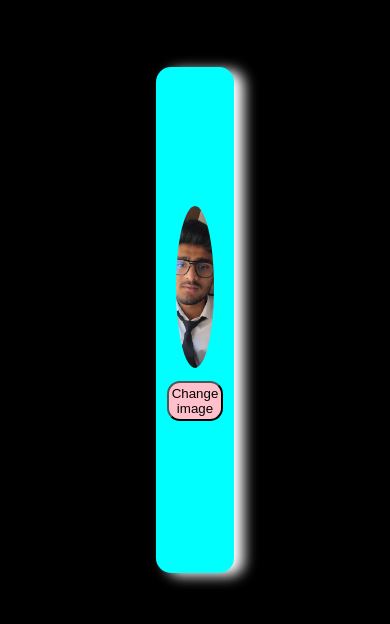
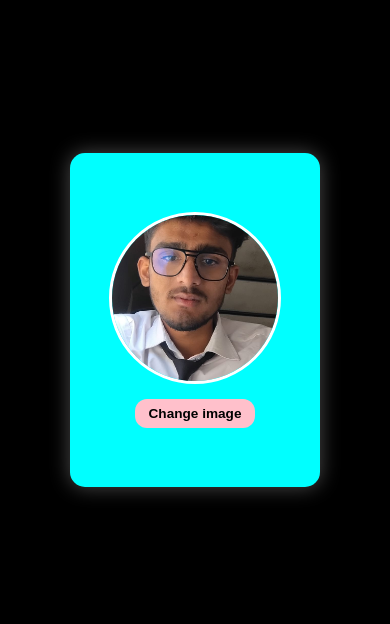
Before and after one commit to Code-withAnsh/photo-gallery, a plain HTML site: page index.html in a window 390 px wide. Shown: the part 102-726 px from the top of the page. Drawn offline with Linux system fonts and the light colour scheme.

Commit message:
Update index.html

```diff
--- a/index.html
+++ b/index.html
@@ -3,13 +3,7 @@
 <head>
   <meta charset="UTF-8">
   <meta name="viewport" content="width=device-width, initial-scale=1.0">
-    <title>Document</title>
-</head>
-<body>
-    <div id="card">
-        <img src="IMG-20250318-WA0014.jpg" id="image">
-<button id="btn">Change image</button>
-    </div>
+  <title>Responsive Card</title>
   <style>
     * {
       margin: 0;
@@ -30,60 +24,112 @@
       justify-content: center;
       align-items: center;
     }
-        #card{
-            height: 60%;
-            width: 20%;
+
+    #card {
       background-color: aqua;
+      border-radius: 15px;
       display: flex;
       flex-direction: column;
-            border-radius: 15px;
       justify-content: center;
       align-items: center;
-            box-shadow: 10px 3px 13px white;
+      box-shadow: 0 0 20px rgba(255, 255, 255, 0.3);
+      padding: 20px;
+      width: 90%;
+      max-width: 320px;
+      aspect-ratio: 3 / 4; /* maintains perfect proportion */
     }
-        #card img{
+
+    #card img {
       border-radius: 50%;
-            height: 32%;
-            width: 49%;
+      width: 60%;
+      height: auto;
       object-fit: cover;
+      max-width: 180px;
+      aspect-ratio: 1 / 1;
+      margin-bottom: 15px;
+      border: 3px solid white;
+    }
 
+    #card button {
+      border-radius: 12px;
+      padding: 10px 20px;
+      background-color: pink;
+      font-weight: bold;
+      border: none;
+      cursor: pointer;
+      transition: 0.3s;
     }
-        #card button{
-            margin: 13px;
-            border-radius: 13px;
-            padding: 3px;
-            background-color: pink;
+
+    #card button:hover {
+      transform: scale(1.05);
+    }
+
+    /* 🔹 Responsive Adjustments */
+    @media (max-width: 768px) {
+      #card {
+        width: 80%;
+        max-width: 280px;
+        padding: 15px;
+      }
+
+      #card img {
+        width: 70%;
+      }
+
+      #card button {
+        padding: 8px 16px;
+        font-size: 0.9rem;
+      }
+    }
+
+    @media (max-width: 480px) {
+      #card {
+        width: 90%;
+        max-width: 250px;
+        padding: 10px;
+      }
+
+      #card img {
+        width: 75%;
+      }
+
+      #card button {
+        padding: 7px 14px;
+        font-size: 0.85rem;
+      }
     }
   </style>
+</head>
+<body>
+  <div id="card">
+    <img src="IMG-20250318-WA0014.jpg" id="image">
+    <button id="btn">Change image</button>
+  </div>
+
   <script>
-        let btn = document.querySelector('#btn')
-        let img = document.querySelector('#image')
-        let flag =0
-        btn.addEventListener('click',function(){
-            if(flag==0){
-          image.src = 'IMG_20231230_194447.jpg'
-          btn.style.backgroundColor = 'brown'
-          flag =1;
-            }else if(flag==1){
-            image.src = 'IMG-20250318-WA0014.jpg'
-          btn.style.backgroundColor = 'purple'
+    let btn = document.querySelector('#btn');
+    let image = document.querySelector('#image');
+    let flag = 0;
 
-            flag=2
-            }else if(flag==2){
-                image.src = 'Screenshot_2025-02-27-20-53-57-60_965bbf4d18d205f782c6b8409c5773a4.jpg'
-          btn.style.backgroundColor = 'yellow'
-
-                flag=3;
-            }else{
-                image.src ='IMG-20250318-WA0014.jpg'
-          btn.style.backgroundColor = 'pink'
-
-                flag =0;
+    btn.addEventListener('click', function() {
+      if (flag == 0) {
+        image.src = 'IMG_20231230_194447.jpg';
+        btn.style.backgroundColor = 'brown';
+        flag = 1;
+      } else if (flag == 1) {
+        image.src = 'IMG-20250318-WA0014.jpg';
+        btn.style.backgroundColor = 'purple';
+        flag = 2;
+      } else if (flag == 2) {
+        image.src = 'Screenshot_2025-02-27-20-53-57-60_965bbf4d18d205f782c6b8409c5773a4.jpg';
+        btn.style.backgroundColor = 'yellow';
+        flag = 3;
+      } else {
+        image.src = 'IMG-20250318-WA0014.jpg';
+        btn.style.backgroundColor = 'pink';
+        flag = 0;
       }
-
-        })
-
-
+    });
   </script>
 </body>
 </html>
```
Lines whose indentation alone changed are shown as unchanged.
